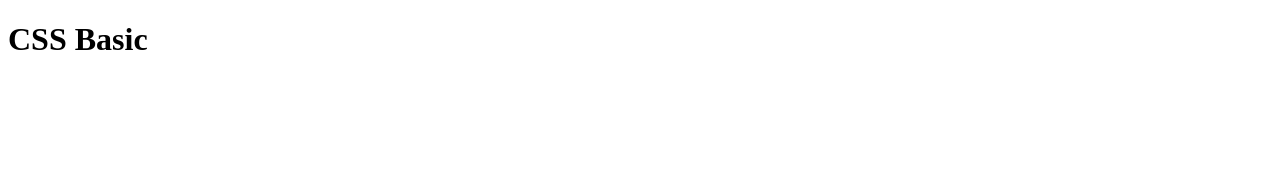
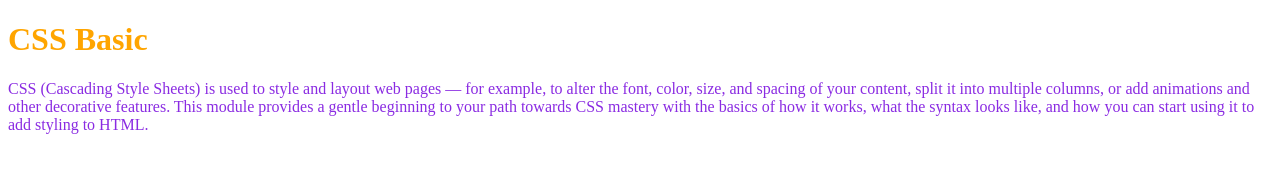
Before and after one commit to mohankrishna-challapalli/FrontEndDev, a plain HTML site: page about.html in a window 1280 px wide. Drawn offline with Linux system fonts and the light colour scheme.

Commit message:
New separate CSS file created

```diff
--- a/about.html
+++ b/about.html
@@ -1,12 +1,13 @@
 <!DOCTYPE html>
 <html>
     <head>
-        <style>
-
-        </style>
+        <link rel="stylesheet" href="style.css">
     <title>CSS basics</title>
     </head>
     <body>
         <h1> CSS Basic</h1>
+
+
+        <p>CSS (Cascading Style Sheets) is used to style and layout web pages — for example, to alter the font, color, size, and spacing of your content, split it into multiple columns, or add animations and other decorative features. This module provides a gentle beginning to your path towards CSS mastery with the basics of how it works, what the syntax looks like, and how you can start using it to add styling to HTML.</p>
     </body>
 </html>
--- /dev/null
+++ b/style.css
@@ -0,0 +1,6 @@
+h1{
+    color: orange ;
+}
+ p{
+    color: blueviolet;
+ }
```
